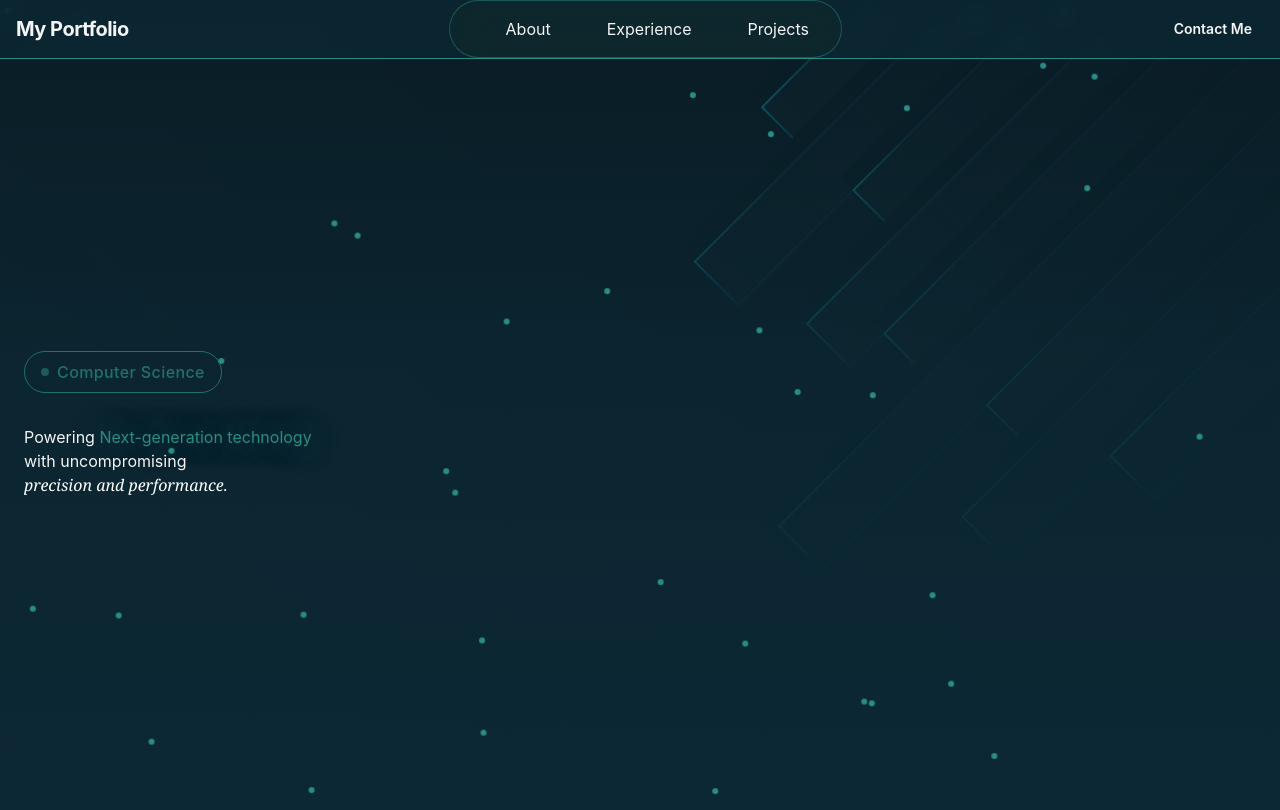
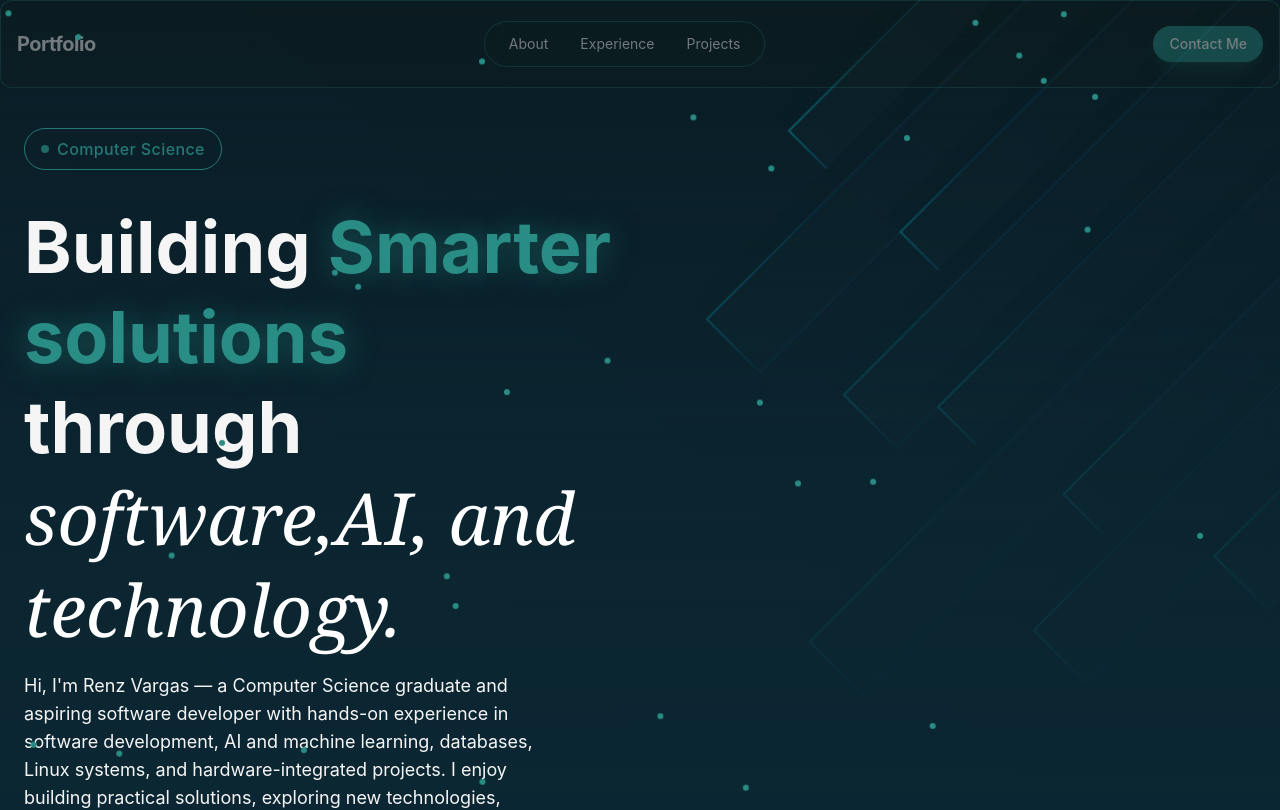
Before and after one commit to Primiyukii/Portfolio, a React (Vite) app: page / in a window 1280 px wide. Shown: the top 810 px of the page. Built offline with nearby package versions, Linux system fonts and the light colour scheme.

Commit message:
Hero Section

```diff
--- a/src/components/Button.jsx
+++ b/src/components/Button.jsx
@@ -1,9 +1,9 @@
 export const Button = ({className, size="default", children}) => {
-    const baseClasses = "bg-color-highlight text-color-surface font-semibold rounded-full transition-colors duration-300 hover:bg-color-highlight/80 focus:outline-none focus:ring-1 focus:ring-offset-1focus:ring-color-highlight";
+    const baseClasses = "relative overflow-hidden rounded-full font-medium focus:outline-none focus-visible:ring-2 focus-visible:ring-primary bg-primary text-primary-foreground hover:bg-primary/90 shadow-lg shadow-primary/25";
     const sizeClasses = {
-        small: "px-3 py-1 text-sm",
-        medium: "px-4 py-2 text-base",
-        large: "px-6 py-3 text-lg",
+        small: "px-4 py-2 text-sm",
+        medium: "px-6 py-3 text-base",
+        large: "px-8 py-4 text-lg",
     };
 
 
--- a/src/index.css
+++ b/src/index.css
@@ -93,4 +93,32 @@
     .animate-fade-in {
         animation: fadeIn 0.5s ease-in-out both;
     }
-}
+
+    .animation-delay-100 {
+        animation-delay: 100ms;
+    }
+
+    .animation-delay-200 {
+        animation-delay: 200ms;
+    }
+
+    .animation-delay-300 {
+        animation-delay: 300ms;
+    }
+
+    .animation-delay-400 {
+        animation-delay: 400ms;
+    }
+
+    .animation-delay-500 {
+        animation-delay: 500ms;
+    }
+
+    .animation-delay-600 {
+      animation-delay: 600ms;
+    }
+
+    .animation-delay-800 {
+      animation-delay: 800ms;
+    }
+  }
--- a/src/layout/Navbar.jsx
+++ b/src/layout/Navbar.jsx
@@ -13,15 +13,15 @@ const navLinks = [
 export const Navbar = () => {
     const [isMobileMenuOpen, setIsMobileMenuOpen] = useState(false);
     return (
-    <header className="fixed top-0 left-0 right-0 transistion-all duration-300 z-50 backdrop-blur-sm bg-background/80 border-b border-border">
+    <header className="fixed top-0 left-0 right-0 transistion-all duration-500 glass-strong py-3 bg transparent py-5">
         <nav className="container mx-auto px-4 flex items-center justify-between">
-            <a href="#" className="text-xl font-bold tracking-tight hover:text-blue-500 transition-colors duration-300">My Portfolio</a>
+            <a href="#" className="text-xl font-bold tracking-tight hover:text-primary">Portfolio</a>
 
             {/* Desktop Navigation Links */}
             <div className="hidden md:flex items-center gap-1">
-                <div className="glassmorphism rounded-full px-4 py-2 flex items-center justify-center">
+                <div className="glassmorphism rounded-full px-2 py-1 flex items-center justify-center">
                     {navLinks.map((link, index) => (
-                        <a href={link.href} key={index} className="py-2 px-4 hover:text-blue-500 transition-colors duration-300 ml-6 hover:bg-color-surface rounded-full">
+                        <a href={link.href} key={index} className="px-4 py-2 text-sm text-muted-foreground hover:text-foreground rounded-full hover:bg-surface">
                             {link.label}
                         </a>
                     ))}
@@ -30,13 +30,13 @@ export const Navbar = () => {
 
 
             {/* Desktop Contact Button */}
-            <div className="hidden md:block flex items-center gap-2">
+            <div className="hidden md:block">
                 <Button size="small">Contact Me</Button>
             </div>
 
 
             {/* Mobile Navigation */}
-            <button className="md:hidden p-2 rounded-full hover:bg-color-surface transition-colors duration-300 focus:outline-none focus:ring-1 focus:ring-offset-1 focus:ring-color-highlight cursor-pointer"
+            <button className="md:hidden p-2 text-foreground cursor-pointer"
             onClick={() => setIsMobileMenuOpen((prev) => !prev)}>
                     {isMobileMenuOpen ? <X size={24} /> : <Menu size={24} />}
             </button>
@@ -44,10 +44,10 @@ export const Navbar = () => {
 
         {/* Mobile Navigation Links */}
         {isMobileMenuOpen && (
-            <div className="md:hidden glass-strong animate-fade-in rounded-lg mt-2 py-4">
-                <div className="container mx-auto px-4 flex flex-col items-center gap-2">
+            <div className="md:hidden glass-strong animate-fade-in">
+                <div className="container mx-auto px-6 py-6 flex flex-col gap-4">
                     {navLinks.map((link, index) => (
-                        <a href={link.href} key={index} className="text-lg text-muted-foreground py-2 px-4 hover:text-blue-500 transition-colors duration-300 hover:bg-color-surface rounded-full">
+                        <a href={link.href} key={index} className="text-lg text-muted-foregrounf hover:text-foreground py-2">
                             {link.label}
                         </a>
                     ))}
--- a/src/sections/Hero.jsx
+++ b/src/sections/Hero.jsx
@@ -1,3 +1,5 @@
+import { ArrowRight } from 'lucide-react';
+import { Button } from '@/components/Button';
 const PARTICLE_COUNT = 40;
 
 const particles = Array.from({ length: PARTICLE_COUNT }, (_, i) => ({
@@ -55,19 +57,25 @@ export const Hero = () => {
             </div>
 
 
-            <div>
-              <h1>
-                Powering <span className="text-primary text-md glow-text">Next-generation technology</span>
+            <div className="space-y-4">
+              <h1 className="text-5xl md:text-6xl lg:text-7xl font-bold leading-tight animate-fade-in animation-delay-100">
+                Building <span className="text-primary text-md glow-text">Smarter solutions</span>
                 <br />
-                with uncompromising
+                through
                 <br />
                 <span className="font-serif italic text-md font-normal text-white">
-                   precision and performance.
+                   software,AI, and technology.
                 </span>
               </h1>
-              <p className="text-lg muted-foreground max-w-lg">
+              <p className="text-lg muted-foreground max-w-lg animate-fade-in animation-delay-200">
+                Hi, I'm Renz Vargas — a Computer Science graduate and aspiring software developer with hands-on experience in software development, AI and machine learning, databases, Linux systems, and hardware-integrated projects.
+                I enjoy building practical solutions, exploring new technologies, and turning ideas into functional software.
+              </p>
+            </div>
 
-              </p>
+            <div>
+              <Button Size="lg">Contact Me<ArrowRight className="w-5 h-5" />
+              </Button>
             </div>
           </div>
         </div>
```
